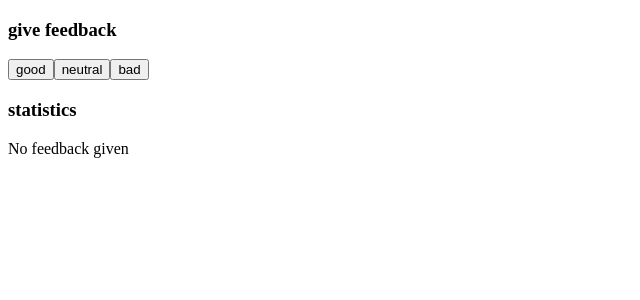
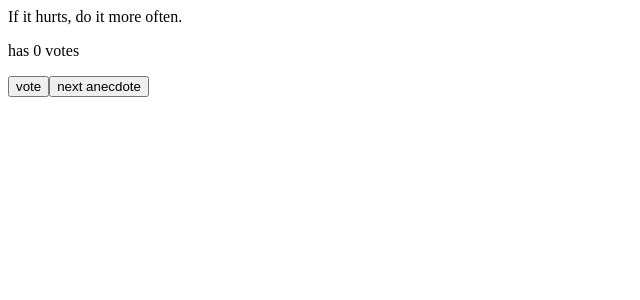
Before and after one commit to heguilenjuan/fullstackopen, a React (Vite) app in the folder part1/: page / in a window 1280 px wide. Shown: the top 300 px of the page, without its empty margins (0-640 px from the left). Built offline with nearby package versions, Linux system fonts and the light colour scheme.

Commit message:
exercise 1.13

```diff
--- a/part1/src/App.jsx
+++ b/part1/src/App.jsx
@@ -1,44 +1,40 @@
-import { useState } from "react";
-import Button from "./Button";
-import Statistic from "./Statistic";
+import { useState } from 'react'
+import Button from './Button'
+
 const App = () => {
-  const [good, setGood] = useState(0);
-  const [neutral, setNeutral] = useState(0);
-  const [bad, setBad] = useState(0);
+  const anecdotes = [
+    'If it hurts, do it more often.',
+    'Adding manpower to a late software project makes it later!',
+    'The first 90 percent of the code accounts for the first 10 percent of the development time...The remaining 10 percent of the code accounts for the other 90 percent of the development time.',
+    'Any fool can write code that a computer can understand. Good programmers write code that humans can understand.',
+    'Premature optimization is the root of all evil.',
+    'Debugging is twice as hard as writing the code in the first place. Therefore, if you write the code as cleverly as possible, you are, by definition, not smart enough to debug it.',
+    'Programming without an extremely heavy use of console.log is same as if a doctor would refuse to use x-rays or blood tests when diagnosing patients.',
+    'The only way to go fast, is to go well.'
+  ]
 
-  let total = good + neutral + bad;
+  const [selected, setSelected] = useState(0)
+  const [votes, setVotes] = useState(Array(anecdotes.length).fill(0));
 
-  const handleGood = () => {
-    setGood(good + 1)
-  }
-  const handleNeutral = () =>{
-    setNeutral(neutral + 1)
+  const handleNextAnecdote = () => {
+    setSelected(selected + 1)
   }
 
-  const handleBad = () => {
-    setBad(bad + 1)
-  }
-  const calculateAvergate = () => {
-    if(good === 0) return -1
-    let sumary = good - bad;
-    return sumary/total
-  }
-
-  const percentPositive = () => {
-    if(good === 0) return 0
-    return (good/total)*100 + "%"
+  const applyVote = () => {
+      const newVotes = [...votes]
+      newVotes[selected] += 1
+      setVotes(newVotes)
   }
 
   return (
+    <>
     <div>
-      <h3>give feedback</h3>
-      <Button name={"good"} onClick={handleGood}/>
-      <Button name={"neutral"} onClick={handleNeutral}/>
-      <Button name={"bad"} onClick={handleBad}/>
-      <h3>statistics</h3>
-      <Statistic good={good} neutral={neutral} bad={bad} total={total}
-      Average={calculateAvergate()} Positive={percentPositive()} />
+      {anecdotes[selected]}
+      <p>has {votes[selected]} votes</p>
     </div>
+      <Button name={"vote"} onClick={applyVote}/>
+      <Button name={"next anecdote"} onClick={handleNextAnecdote}/>
+    </>
   )
 }
 
```
